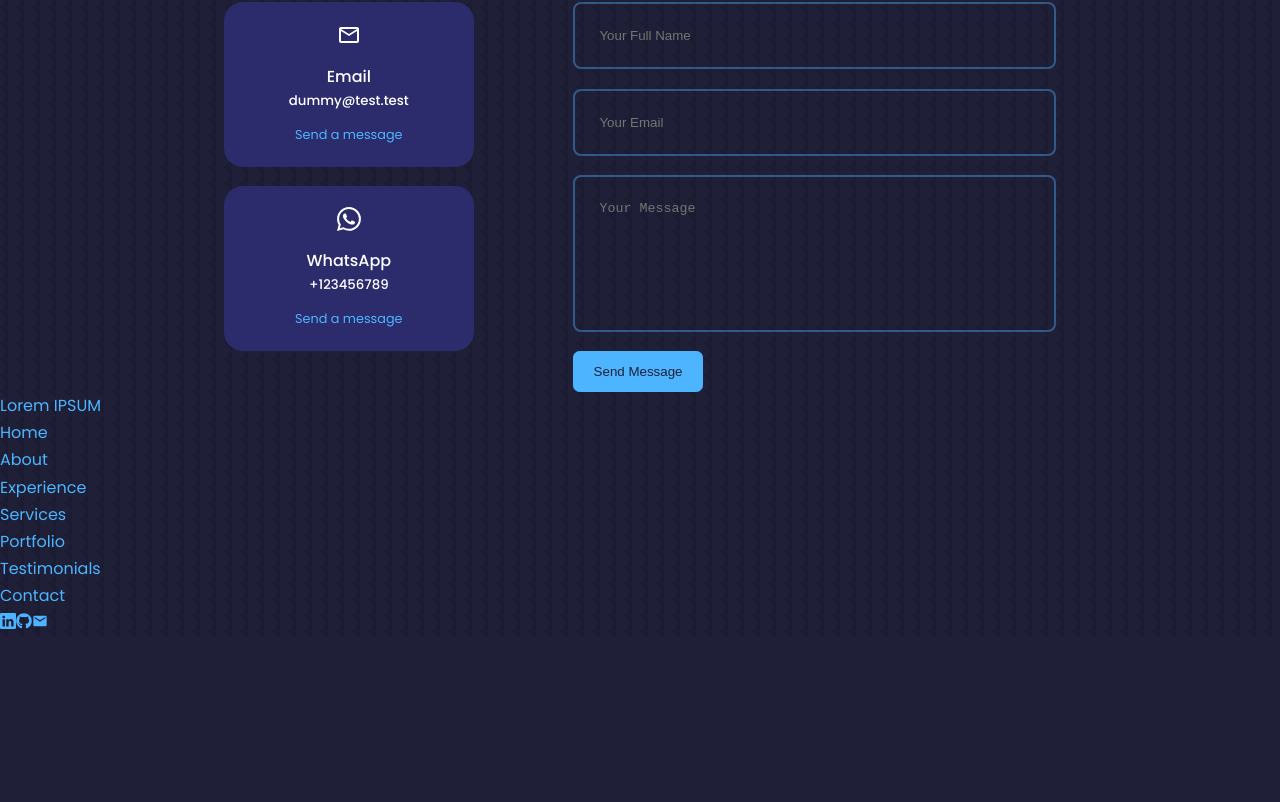
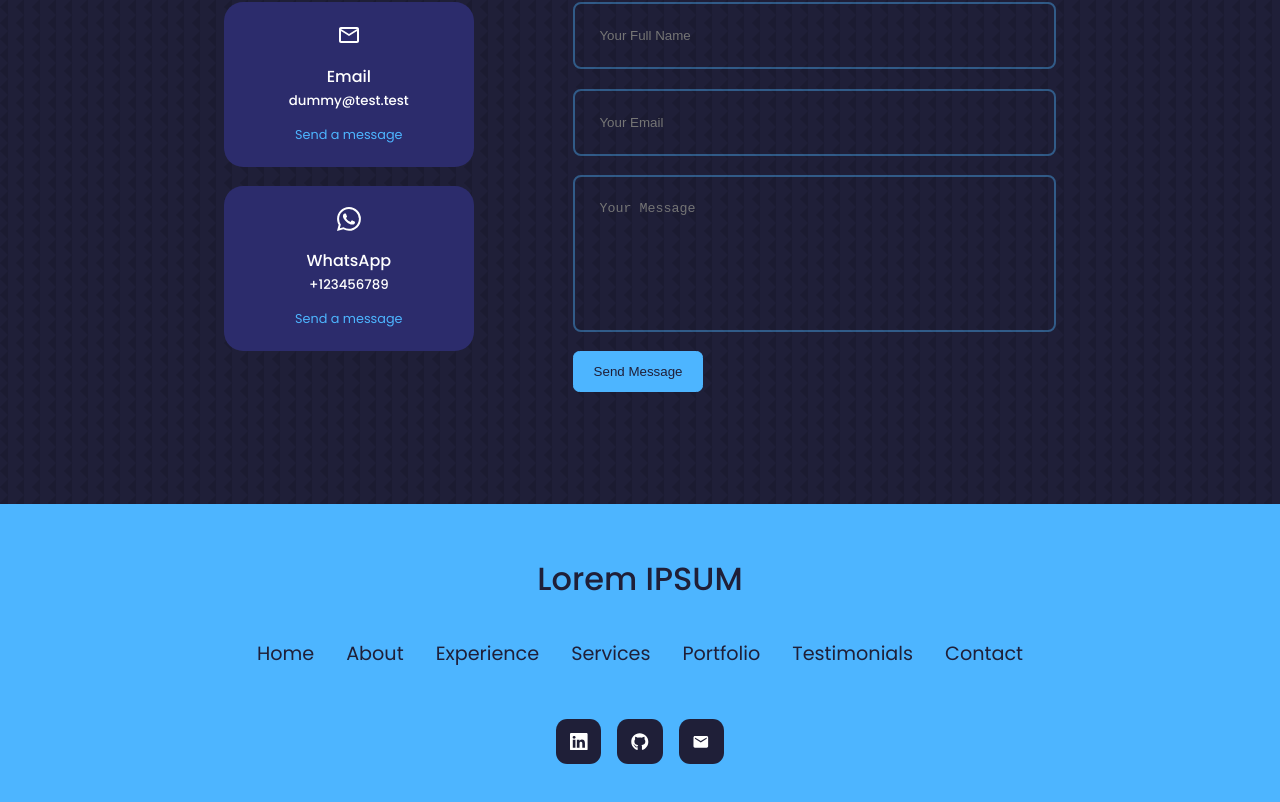
Before and after one commit to ysYassine/portfolio, a React (Create React App) app: page / in a window 1280 px wide. Shown: the part 4609-5411 px from the top of the page. Before the commit the page ends 5246 px from the top, so only its background shows below. Built offline with nearby package versions, Linux system fonts and the light colour scheme.

Commit message:
footer style

```diff
--- a/src/components/footer/footer.css
+++ b/src/components/footer/footer.css
@@ -0,0 +1,56 @@
+footer {
+  background: var(--color-primary);
+  padding: 3rem 0;
+  text-align: center;
+  font-size: 0.9rem;
+  margin-top: 7rem;
+}
+
+footer a {
+  color: var(--color-bg);
+}
+
+.footer__logo {
+  font-size: 2rem;
+  font-weight: 500;
+  margin-bottom: 2rem;
+  display: inline-block;
+}
+
+.permalinks {
+  font-size: 1.2rem;
+  display: flex;
+  flex-wrap: wrap;
+  justify-content: center;
+  gap: 2rem;
+  margin: 0 auto 3rem;
+}
+
+.footer__socials {
+  display: flex;
+  justify-content: center;
+  gap: 1rem;
+  margin-bottom: 4rem;
+}
+
+.footer__socials a {
+  background: var(--color-bg);
+  color: var(--color-white);
+  padding: 0.8rem;
+  border-radius: 0.7rem;
+  display: flex;
+  border: 1px solid transparent;
+  font-size: 1.1rem;
+}
+
+.footer__socials a:hover {
+  background: var(--color-bg-varient);
+  border-color: var(--color-bg);
+}
+
+/* ================== MEDIA QUERRIES (SMALL DEVICES) ================== */
+@media screen and (max-width: 600px) {
+  .permalinks {
+    flex-direction: column;
+  }
+}
```
